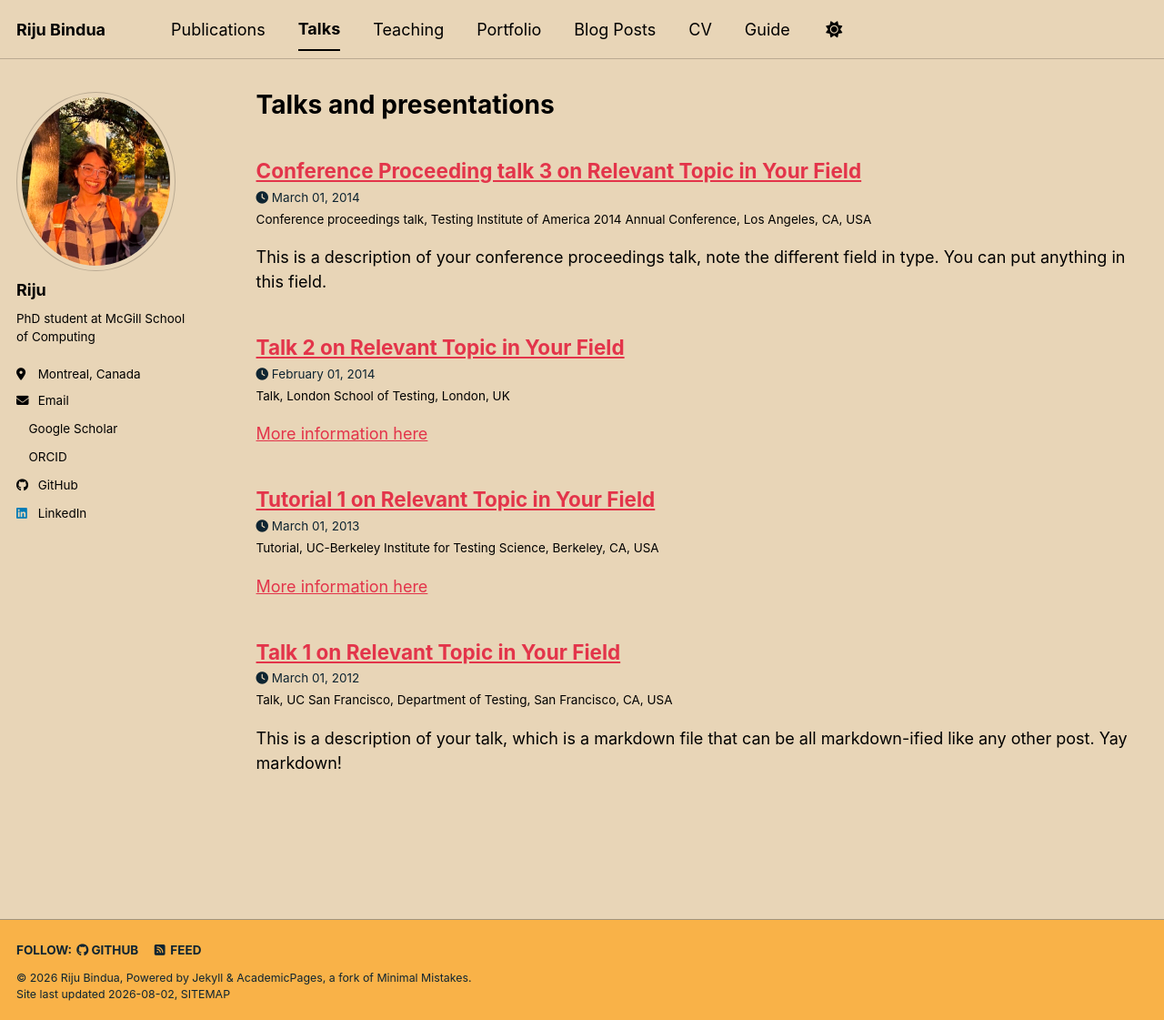
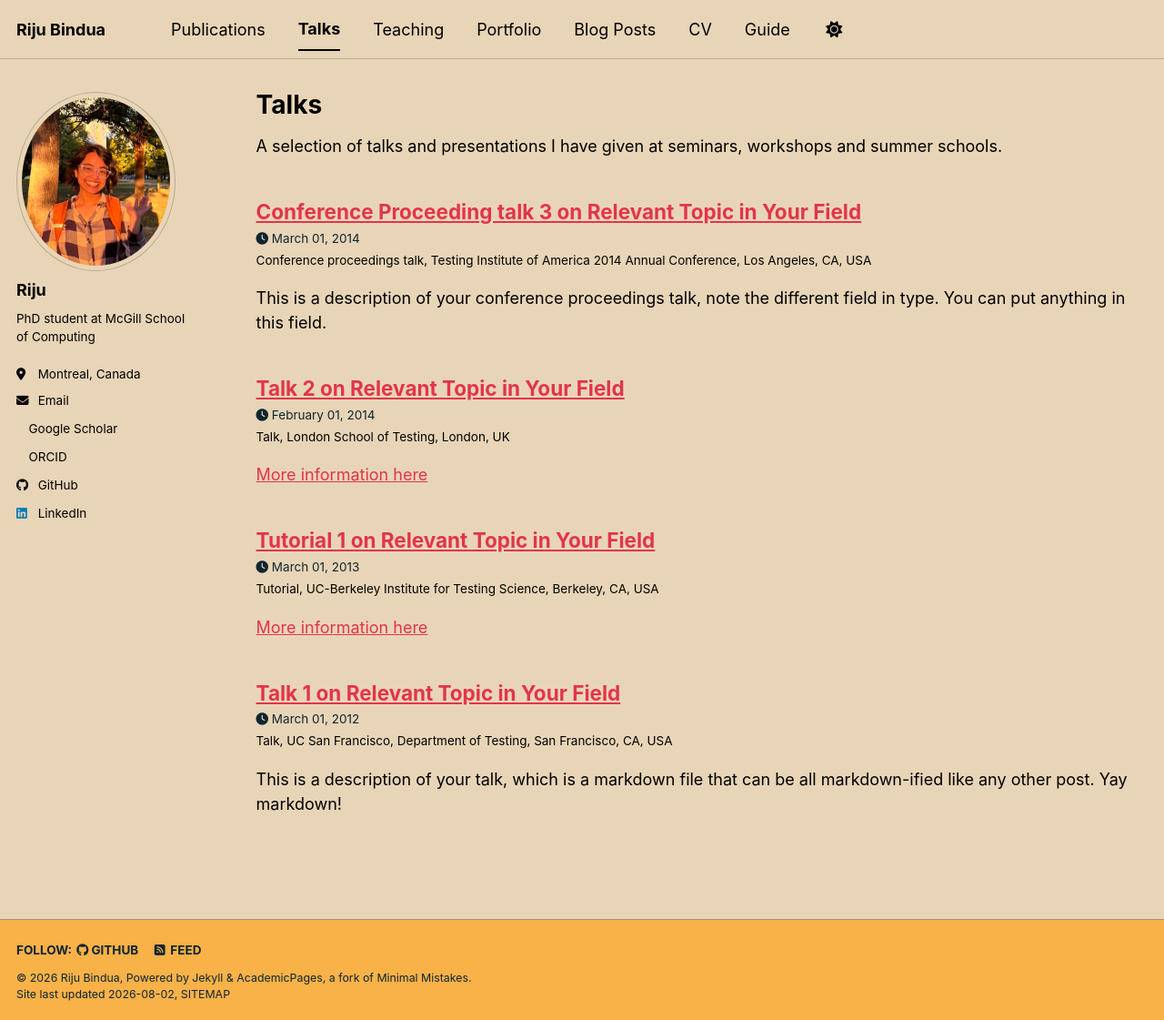
Before and after one commit to binduariju/binduariju.github.io, a Jekyll site: the page built from _pages/talks.html, in a window 1280 px wide and 1121 px high. Shown: the whole window at 91% size. Built offline with Jekyll 4.4.1, drawn with Linux system fonts in a browser that asks for light colours; a style sheet for code colours, icons or effects is not loaded.

Commit message:
Change title and add description for talks page
Updated the title and added a description for talks.

```diff
--- a/_pages/talks.html
+++ b/_pages/talks.html
@@ -1,15 +1,13 @@
 ---
 layout: archive
-title: "Talks and presentations"
+title: "Talks"
 permalink: /talks/
 author_profile: true
 ---
 
-{% if site.talkmap_link == true %}
-
-<p style="text-decoration:underline;"><a href="/talkmap.html">See a map of all the places I've given a talk!</a></p>
-
-{% endif %}
+<p>
+A selection of talks and presentations I have given at seminars, workshops and summer schools.
+</p>
 
 {% for post in site.talks reversed %}
   {% include archive-single-talk.html %}
```
